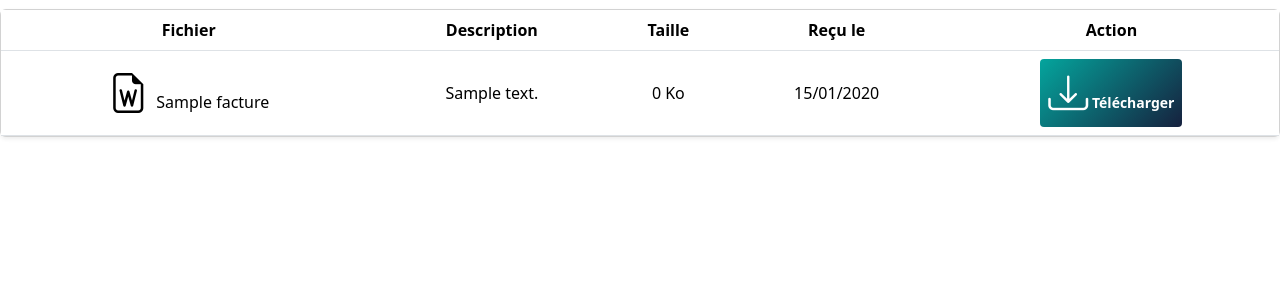
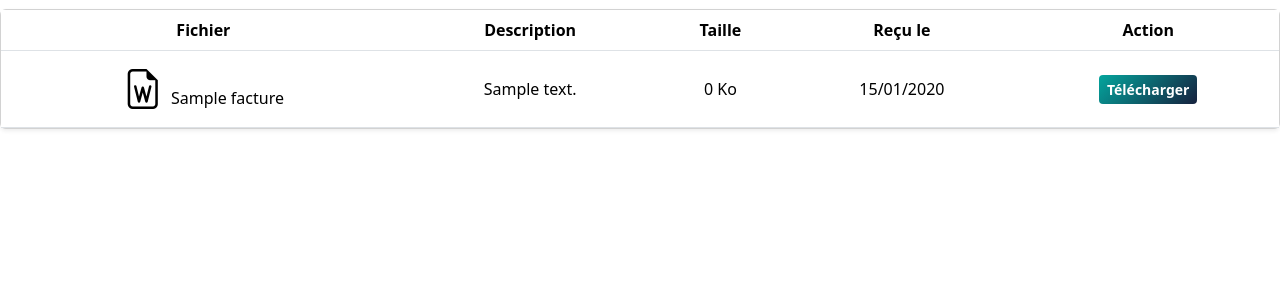
Before and after one commit to Fifaliana-Andriana/projet_FujiRak, a PHP site: template views/user/documents.php in a window 1280 px wide. Shown: the part 81-370 px from the top of the page. Run offline with PHP 8.4, Linux system fonts and the light colour scheme; the template is opened without the code that fills it: most values are stand-ins (such as "Sample title", 1, 10 or a date in 2020).

Commit message:
amelioration de vue interface

```diff
--- a/views/user/documents.php
+++ b/views/user/documents.php
@@ -30,7 +30,7 @@
                             <td class="text-center"><?= date('d/m/Y', strtotime($f['created_at'])) ?></td>
                             <td class="text-center">
                                 <a href="index.php?route=download/facture&id=<?= $f['id'] ?>" class="btn btn-sm btn-primary bolder">
-                                    <i class="bi bi-download"></i> Télécharger
+                                    Télécharger
                                 </a>
                             </td>
                         </tr>
```
Also changed, not shown: 1 other file.
